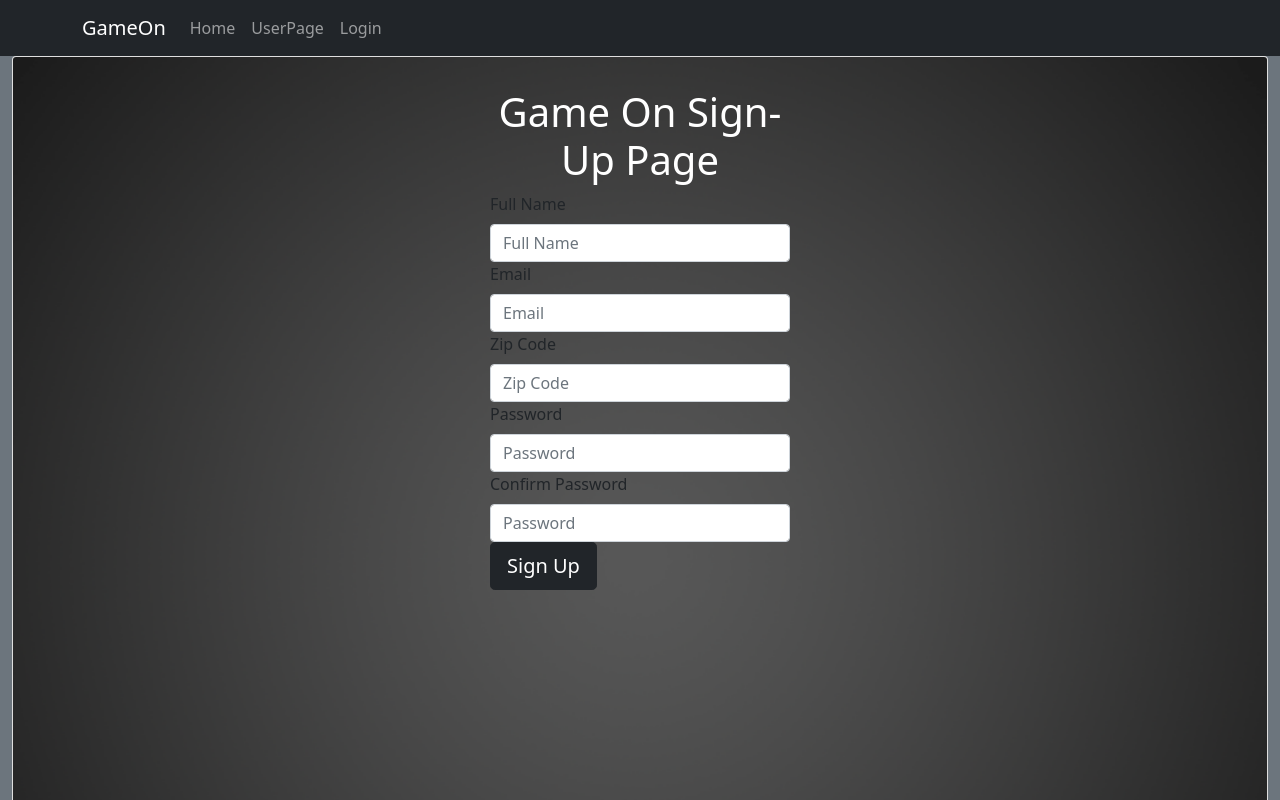
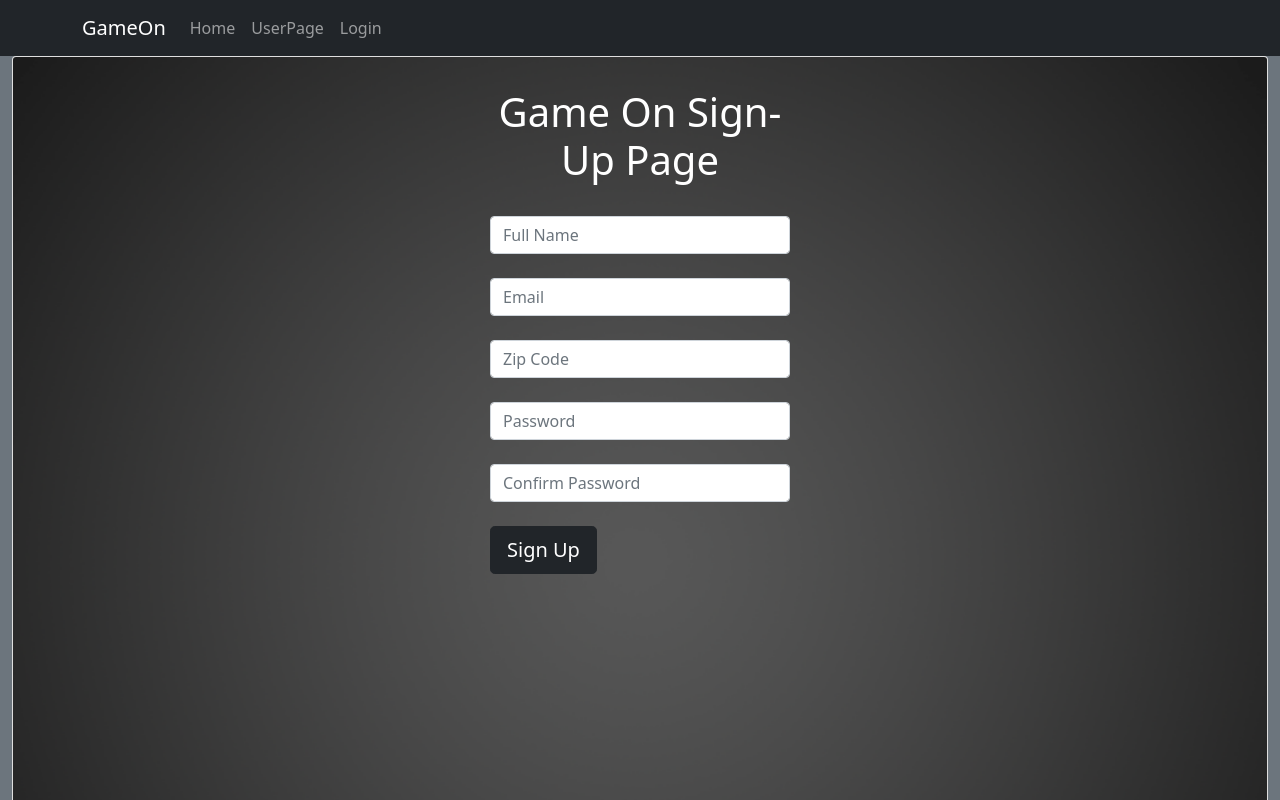
Before and after one commit to danshoup/Game-On, a React (Create React App) app in the folder client/: page /signup in a window 1280 px wide. Shown: the top 800 px of the page. Built offline with nearby package versions, Linux system fonts and the light colour scheme.

Commit message:
spellcheck and layout fix

```diff
--- a/client/src/components/SignUp.js
+++ b/client/src/components/SignUp.js
@@ -15,24 +15,27 @@ class SignUp extends Component {
         <h1 className="font-weight-bold text-center text-white">Game On Sign-Up Page
         </h1>
         <Form.Group>
-          <Form.Label>Full Name</Form.Label>
+          <Form.Label></Form.Label>
           <Form.Control type="name" placeholder="Full Name"/>
         </Form.Group>
         <Form.Group>
-          <Form.Label>Email</Form.Label>
+          <Form.Label></Form.Label>
           <Form.Control type="email" placeholder="Email"/>
         </Form.Group>
         <Form.Group>
-          <Form.Label>Zip Code</Form.Label>
+          <Form.Label></Form.Label>
           <Form.Control type="text" placeholder="Zip Code"/>
         </Form.Group>
         <Form.Group>
-          <Form.Label>Password</Form.Label>
+          <Form.Label></Form.Label>
           <Form.Control type="password" placeholder="Password"/>
         </Form.Group>
         <Form.Group>
-          <Form.Label>Confirm Password</Form.Label>
-          <Form.Control type="password" placeholder="Password"/>
+          <Form.Label></Form.Label>
+          <Form.Control type="password" placeholder="Confirm Password"/>
+        </Form.Group>
+        <Form.Group>
+          <Form.Label></Form.Label>
         </Form.Group>
         <Button className="btn-lg btn-dark btn-block">
           Sign Up
```
Also changed, not shown: 2 other files (tests, documents, lock files or other folders).
